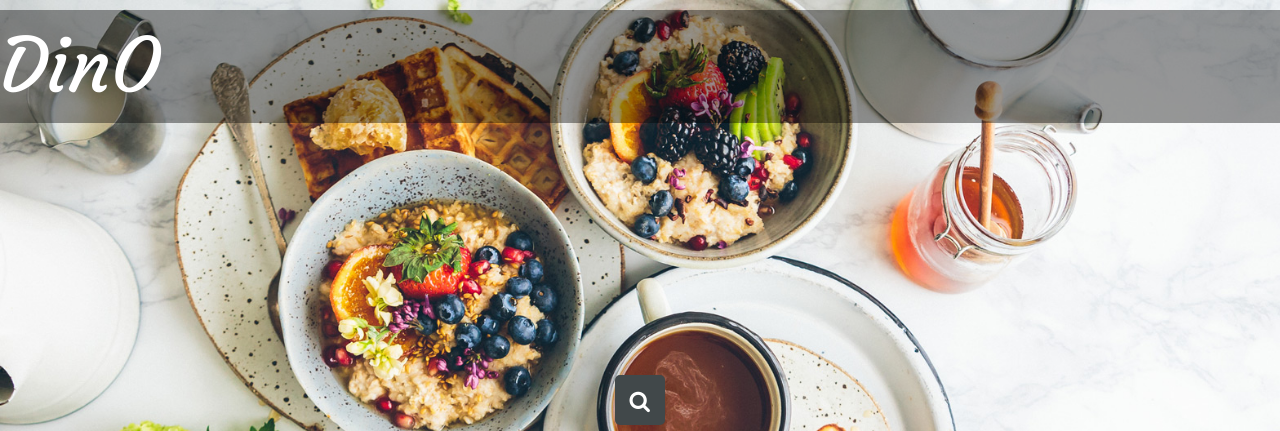
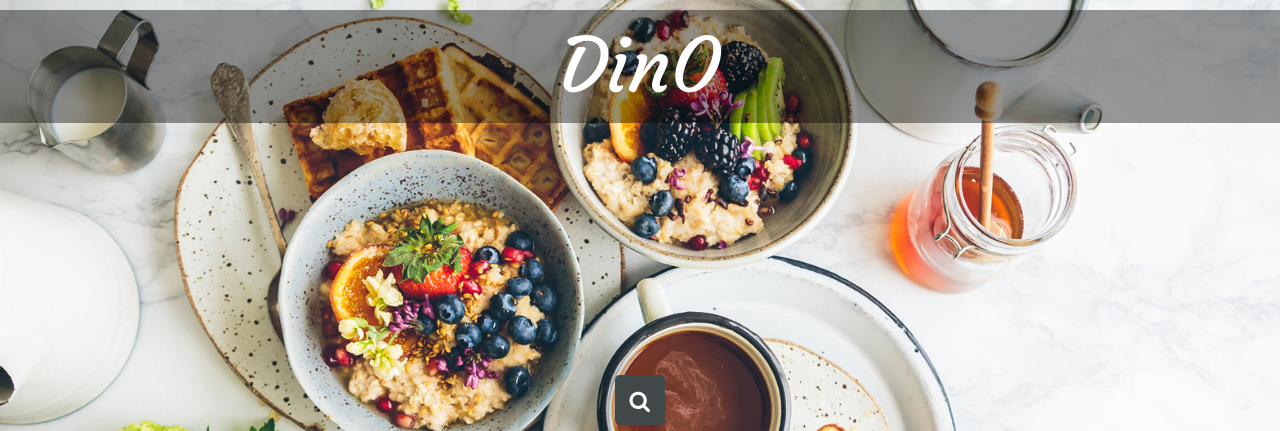
Before and after one commit to ShamWow53/DinO, a Flask app: page / in a window 1280 px wide. Shown: the top 431 px of the page. Run offline with Flask 2, Linux system fonts and the light colour scheme; some libraries are stand-ins or nearby versions.

Commit message:
shifted 'DinO' heading

```diff
--- a/templates/DinO.html
+++ b/templates/DinO.html
@@ -28,12 +28,8 @@
 
   <div class="intro">
     <div class="overlay">
-      <div class="container_bac">
-        <div class="row">
-          <div class="intro-text">
-            <h1>DinO</h1>
-          </div>
-        </div>
+      <div class="intro-text">
+        <h1 style="text-align:center">DinO</h1>
       </div>
     </div>
   </div>
```
